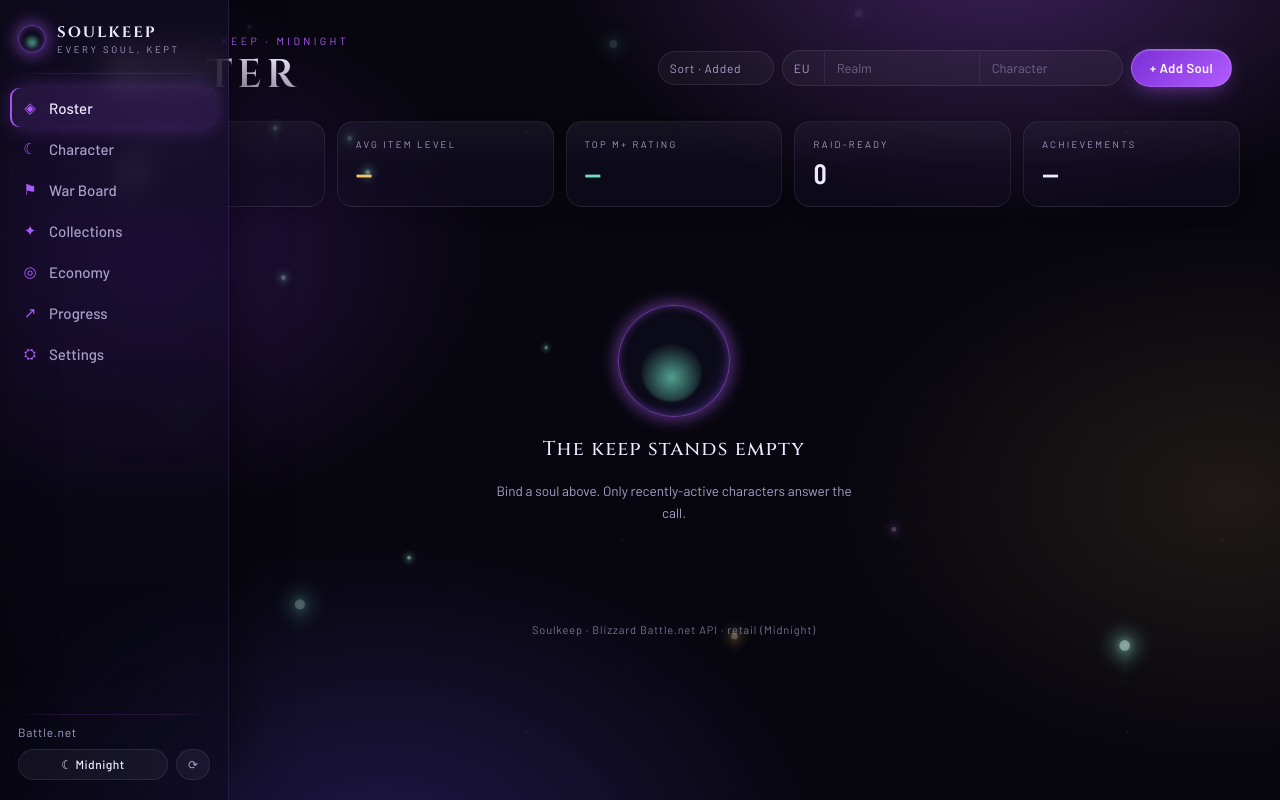
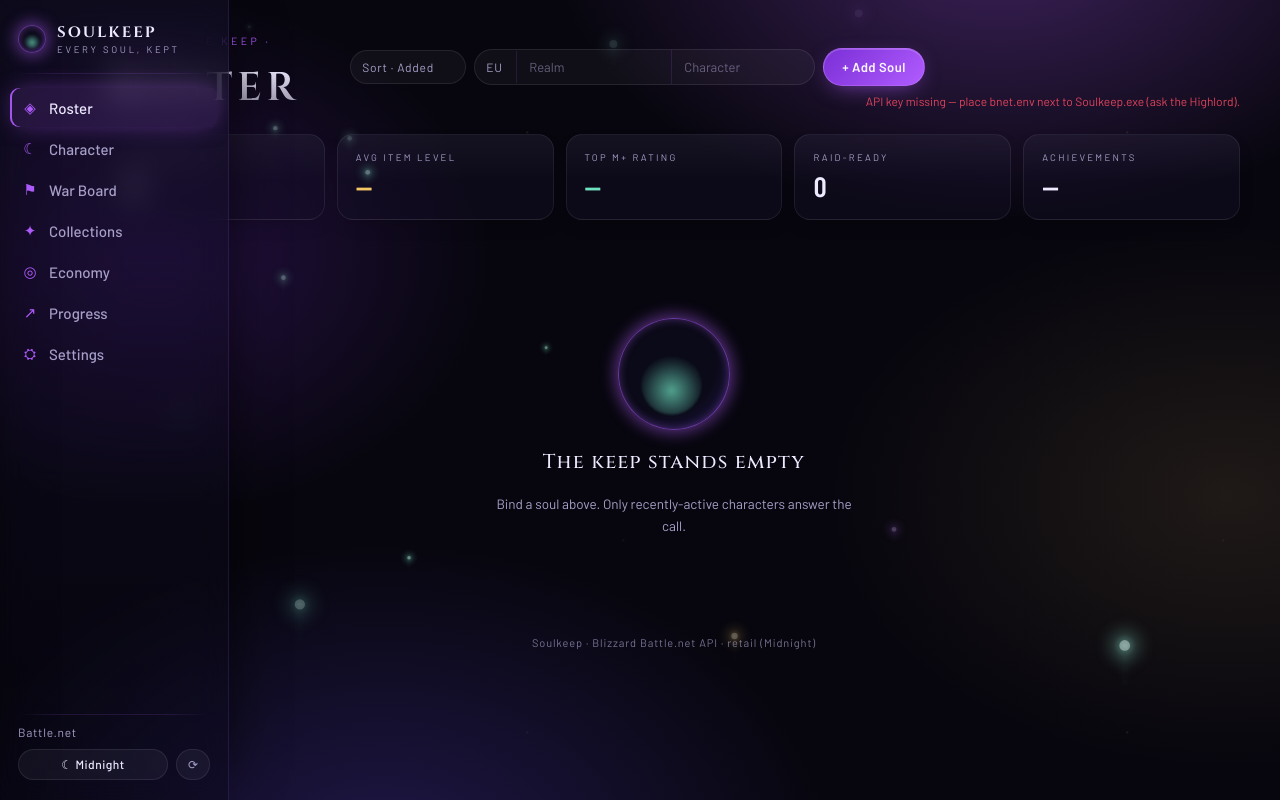
Before and after one commit to jacquesvn/soulkeep, a Flask app: page / in a window 1280 px wide. Run offline with Flask 3, Linux system fonts and the light colour scheme; data that the repository does not hold is empty.

Commit message:
feat: update banner + versioning (v1.1.0) + friend-install guide
/api/version checks the repo's latest GitHub release (6h cache); a floating
Midnight banner appears when a newer build exists — Get it opens the release
page in the real browser; dismiss persists per version. Drawer footer shows
the live version. Graceful no-creds path for gifted installs (bnet.env hint).

Co-Authored-By: Claude Fable 5 <noreply@anthropic.com>

```diff
--- a/app.py
+++ b/app.py
@@ -1,7 +1,10 @@
 """Soulkeep — desktop app (Flask + pywebview). Serves the "Midnight" SPA (templates/app.html),
 which pulls live character data from /api/roster. Run:  python app.py  (or the packaged exe)."""
-import json, os, secrets, shutil, socket, sys, threading, time
+import json, os, secrets, shutil, socket, sys, threading, time, urllib.request
 from concurrent.futures import ThreadPoolExecutor
+
+VERSION = "1.1.0"
+REPO = "jacquesvn/soulkeep"  # update banner watches this repo's latest release
 import webview
 from flask import Flask, render_template, request, jsonify, redirect, send_file
 import economy
@@ -51,7 +54,10 @@ def api_roster():
             except (ValueError, KeyError):
                 pass
         return jsonify({"chars": None, "cached": False})  # no usable cache — client waits for live
-    chars = fetch_all(roster)
+    try:
+        chars = fetch_all(roster)
+    except RuntimeError:  # bnet.env missing — a fresh install someone was gifted
+        return jsonify({"chars": [], "noauth": True})
     for e, c in zip(roster, chars):
         c["entry"] = e  # the region/realm/name key the client sends back for /api/remove
     try:
@@ -325,13 +331,40 @@ def api_econ_profit():
 # ---------- PWA bits (full install needs https hosting; LAN browsing works today) ----------
 @app.route("/api/open")
 def api_open():
-    """Open a guide in the user's real browser (Wowhead only — never arbitrary URLs)."""
+    """Open a page in the user's real browser (whitelisted hosts only)."""
     import webbrowser
     url = request.args.get("url", "")
-    if not url.startswith("https://www.wowhead.com/"):
+    allowed = ("https://www.wowhead.com/", f"https://github.com/{REPO}/releases")
+    if not url.startswith(allowed):
         return jsonify({"error": "blocked"}), 400
     webbrowser.open(url)
     return jsonify({"ok": True})
+
+# ---------- update check (GitHub Releases) ----------
+_VER = {"ts": 0, "latest": None, "url": None}
+
+@app.route("/api/version")
+def api_version():
+    now = time.time()
+    if now - _VER["ts"] > 6 * 3600:
+        _VER["ts"] = now  # even on failure, don't hammer GitHub
+        try:
+            req = urllib.request.Request(f"https://api.github.com/repos/{REPO}/releases/latest",
+                                         headers={"User-Agent": "Soulkeep"})
+            with urllib.request.urlopen(req, timeout=10) as r:
+                j = json.load(r)
+            _VER["latest"] = (j.get("tag_name") or "").lstrip("v")
+            _VER["url"] = j.get("html_url")
+        except Exception:
+            pass
+    def tup(v):
+        return tuple(int(x) for x in v.split(".") if x.isdigit())
+    update = False
+    try:
+        update = bool(_VER["latest"]) and tup(_VER["latest"]) > tup(VERSION)
+    except ValueError:
+        pass
+    return jsonify({"current": VERSION, "latest": _VER["latest"], "update": update, "url": _VER["url"]})
 
 @app.route("/manifest.webmanifest")
 def manifest():
--- a/templates/app.html
+++ b/templates/app.html
@@ -260,6 +260,16 @@ button{font-family:Barlow,system-ui,sans-serif}
 .good{color:var(--good)}.bad{color:#E0435B}.gold-t{color:var(--gold)}
 .hintline{font-size:12px;color:var(--muted);line-height:1.6;}
 
+/* ---------- update banner ---------- */
+.updbar{position:absolute;top:14px;left:50%;transform:translateX(-50%);z-index:7;display:flex;align-items:center;gap:12px;
+  padding:8px 10px 8px 16px;border-radius:999px;font-size:13px;color:var(--ink);
+  background:linear-gradient(180deg, color-mix(in srgb, var(--raised) 80%, transparent), color-mix(in srgb, var(--panel) 70%, transparent));
+  backdrop-filter:blur(16px) saturate(1.2);-webkit-backdrop-filter:blur(16px) saturate(1.2);
+  border:1px solid rgba(199,125,255,.45);box-shadow:0 10px 34px -12px rgba(177,92,255,.55), 0 0 42px -8px rgba(177,92,255,.35);
+  animation:pageIn .5s cubic-bezier(.25,.8,.3,1) both;max-width:92vw;}
+.updbar .ic{color:var(--gold);}
+.updbar[hidden]{display:none;}
+
 /* ---------- settings drawer ---------- */
 .backdrop{position:fixed;inset:0;z-index:8;background:rgba(7,6,14,.55);backdrop-filter:blur(3px);opacity:0;pointer-events:none;transition:opacity .32s ease;}
 .backdrop.open{opacity:1;pointer-events:auto;}
@@ -347,6 +357,11 @@ button{font-family:Barlow,system-ui,sans-serif}
     </div>
   </aside>
 
+  <div class="updbar" id="updbar" hidden>
+    <span class="ic">✦</span><span id="upd-text">A new build of Soulkeep awaits</span>
+    <button class="pill-btn" style="flex:0 0 auto" onclick="openUpdate()">Get it ↗</button>
+    <button class="rm-btn" style="position:static;opacity:.7;flex:0 0 auto" title="Dismiss" onclick="dismissUpdate()">✕</button>
+  </div>
   <main class="main" id="main">
     <section id="view-roster">
       <div class="header">
@@ -588,6 +603,7 @@ async function loadRoster(initial) {
     const r = await fetch('/api/roster');
     const j = await r.json();
     chars = j.chars || [];
+    if (j.noauth) { $('qa-err').textContent = 'API key missing — place bnet.env next to Soulkeep.exe (ask the Highlord).'; }
     fetchOk = true; lastSync = Date.now();
   } catch (e) { fetchOk = false; }
   loading = false;
@@ -1339,6 +1355,22 @@ function openSettings() { $('drawer').classList.add('open'); $('backdrop').class
 function closeSettings() { $('drawer').classList.remove('open'); $('backdrop').classList.remove('open'); $('nav-settings').classList.remove('active'); }
 document.addEventListener('keydown', e => { if (e.key === 'Escape') closeSettings(); });
 
+/* ---------- update banner ---------- */
+let updInfo = null;
+async function checkUpdate() {
+  try { updInfo = await (await fetch('/api/version')).json(); } catch (e) { return; }
+  const foot = document.querySelector('.dr-foot');
+  if (foot && updInfo.current) foot.textContent = `Soulkeep · Midnight · v${updInfo.current}`;
+  let dismissed = null;
+  try { dismissed = localStorage.getItem('wr-dismiss-ver'); } catch (e) {}
+  if (updInfo.update && dismissed !== updInfo.latest) {
+    $('upd-text').textContent = `A new build of Soulkeep awaits — v${updInfo.latest}`;
+    $('updbar').hidden = false;
+  }
+}
+function dismissUpdate() { try { localStorage.setItem('wr-dismiss-ver', updInfo.latest); } catch (e) {} $('updbar').hidden = true; }
+async function openUpdate() { if (updInfo && updInfo.url) try { await fetch('/api/open?url=' + encodeURIComponent(updInfo.url)); } catch (e) {} }
+
 /* ---------- the souls: canvas wisps rising through the keep ---------- */
 const wispEngine = (() => {
   const c = $('wisps'), ctx = c.getContext('2d');
@@ -1416,6 +1448,7 @@ if (qsBoot.has('imported')) {
 }
 loadAccount();
 loadGamedata();
+checkUpdate();
 loadRoster(true);
 </script>
 </body>
```
Also changed, not shown: README.md, 1 other file.
